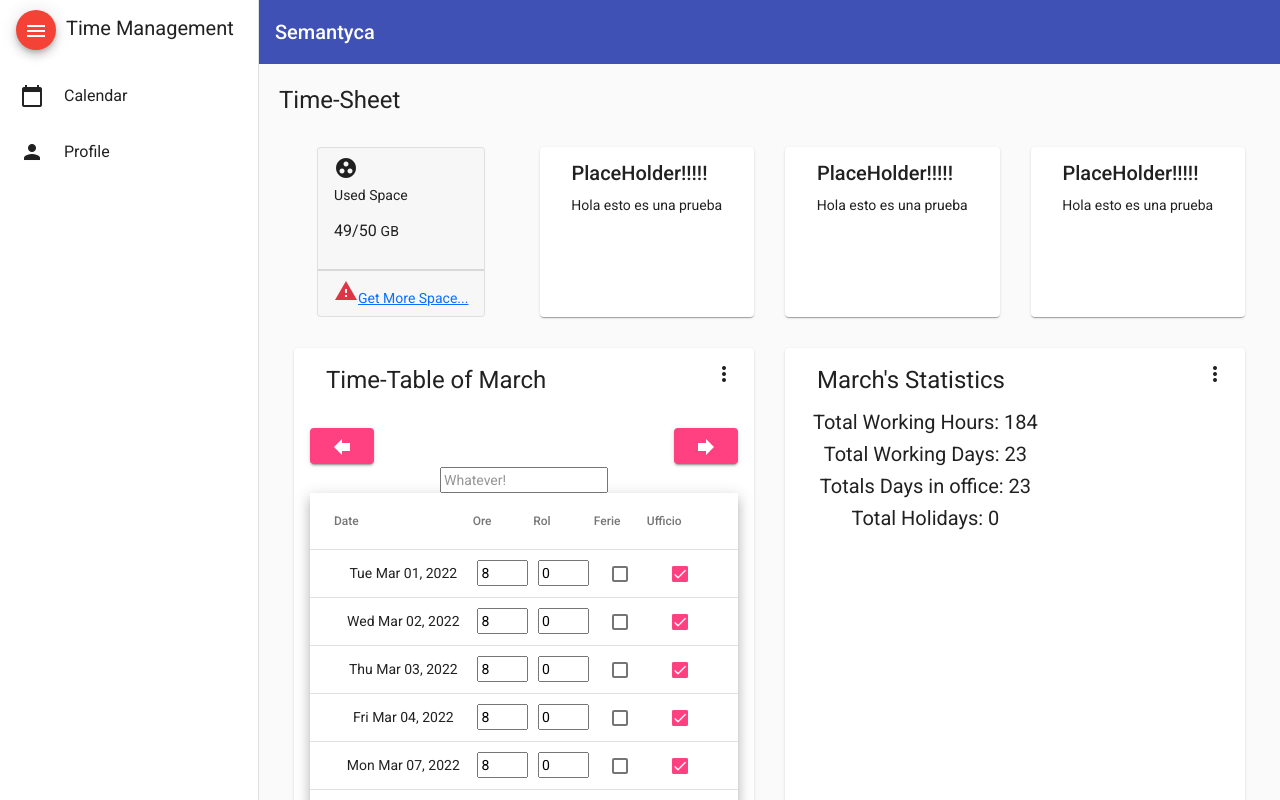
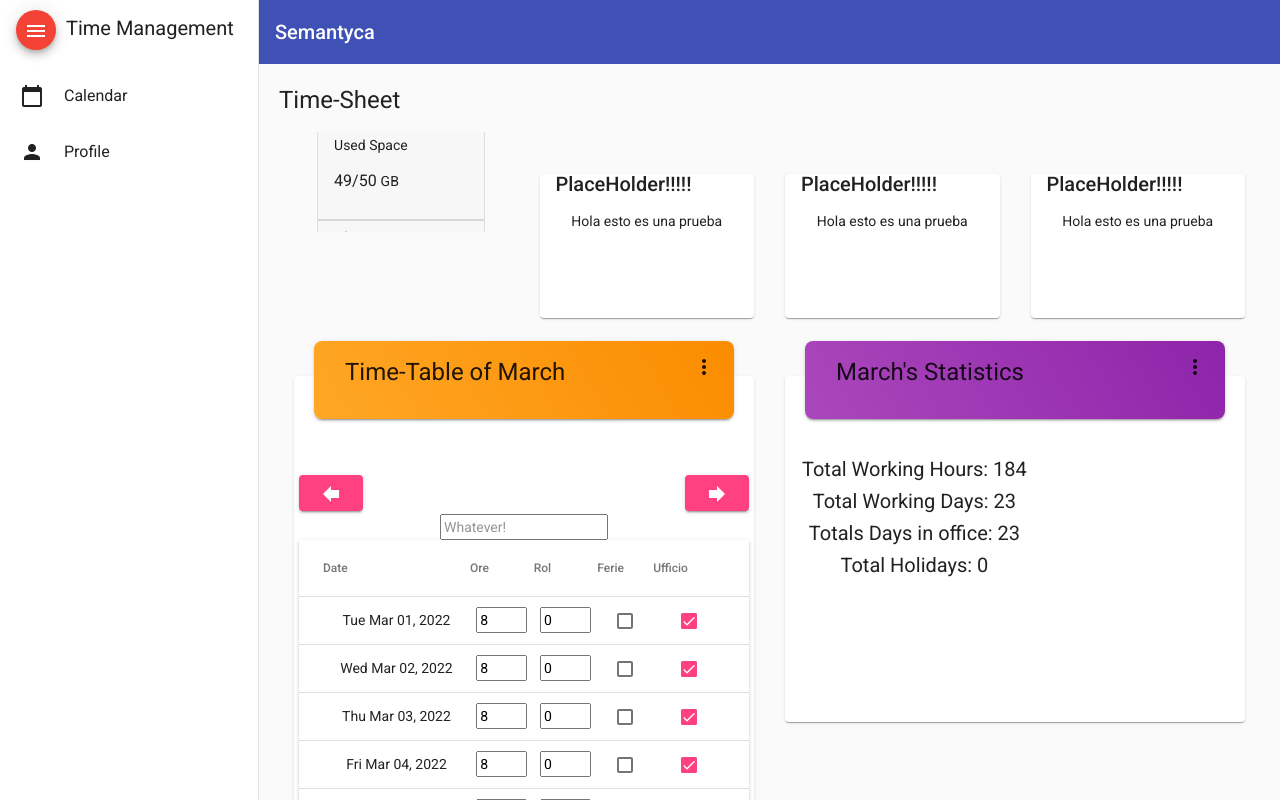
Before and after one commit to ecalivab/angularTimeManagement, an Angular app: page / in a window 1280 px wide. Built offline with nearby package versions, Linux system fonts and the light colour scheme.

Commit message:
css changes

```diff
--- a/src/app/dashboard/dashboard.component.html
+++ b/src/app/dashboard/dashboard.component.html
@@ -1,6 +1,6 @@
 <div class="grid-container">
   <h1 class="mat-h1">Time-Sheet</h1>
-  <mat-grid-list cols="4" rowHeight="200px">
+  <mat-grid-list cols="4" rowHeight="100px">
     <!--Start of Cards-->
     <mat-grid-tile [colspan]="1" [rowspan]="1">
       <div class="card card-stats">
@@ -22,7 +22,7 @@
               </div>
     </mat-grid-tile>
 
-    <mat-grid-tile [colspan]="1" [rowspan]="1">
+    <mat-grid-tile [colspan]="1" [rowspan]="2">
       <mat-card class="dashboard-card">
         <mat-card-header>
           <mat-card-title>
@@ -35,7 +35,7 @@
       </mat-card>
     </mat-grid-tile>
 
-    <mat-grid-tile [colspan]="1" [rowspan]="1">
+    <mat-grid-tile [colspan]="1" [rowspan]="2">
       <mat-card class="dashboard-card">
         <mat-card-header>
           <mat-card-title>
@@ -48,7 +48,7 @@
       </mat-card>
     </mat-grid-tile>
 
-    <mat-grid-tile [colspan]="1" [rowspan]="1">
+    <mat-grid-tile [colspan]="1" [rowspan]="2">
       <mat-card class="dashboard-card">
         <mat-card-header>
           <mat-card-title>
@@ -63,9 +63,9 @@
 
     <!--END OF CARDS-->
 
-    <mat-grid-tile [colspan]="2" [rowspan]="7">
+    <mat-grid-tile [colspan]="2" [rowspan]="15">
       <mat-card class="dashboard-card">
-        <mat-card-header>
+        <mat-card-header id =tableHeader class="cardHeader">
           <mat-card-title>
             <ng-container *ngIf="currentMonth$ | async | date:'MMMM' as cm ; else elseTemplate">
                 <h1>Time-Table of {{cm}}</h1>
@@ -102,9 +102,9 @@
       </mat-card>
     </mat-grid-tile>
 
-    <mat-grid-tile [colspan]="2" [rowspan]="3">
+    <mat-grid-tile [colspan]="2" [rowspan]="4">
       <mat-card class="dashboard-card">
-        <mat-card-header>
+        <mat-card-header class="cardHeader" id="statisticsHeader">
           <mat-card-title>
             <ng-container *ngIf="currentMonth$ | async | date:'MMMM' as cm ; else elseTemplate">
                 <h1>{{cm}}'s Statistics</h1>
@@ -126,6 +126,5 @@
         </mat-card-content>
       </mat-card>
     </mat-grid-tile>
-
   </mat-grid-list>
 </div>
--- a/src/app/dashboard/dashboard.component.scss
+++ b/src/app/dashboard/dashboard.component.scss
@@ -19,3 +19,45 @@
 .dashboard-card-content {
   text-align: center;
 }
+
+$orange-400: #ffa726 !default;
+$orange-500: #ff9800 !default;
+$orange-600: #fb8c00 !default;
+$purple-400: #ab47bc !default;
+$purple-500: #9c27b0 !default;
+$purple-600: #8e24aa !default;
+
+$bmd-shadow-umbra-opacity: 0.2 !default;
+$bmd-shadow-penumbra-opacity: 0.14 !default;
+$bmd-shadow-ambient-opacity: 0.12 !default;
+
+$bmd-shadow-2dp: 0 2px 2px 0 rgba(#000, $bmd-shadow-penumbra-opacity), 0 3px 1px -2px rgba(#000, $bmd-shadow-umbra-opacity), 0 1px 5px 0 rgba(#000, $bmd-shadow-ambient-opacity);
+
+
+.cardHeader {
+  padding:5px !important;
+  z-index: 3 !important;
+  border-radius: 8px;
+  padding: 15px!important;
+  margin: 0 20px 0 20px;
+  position: relative;
+  bottom: 35px;
+  box-shadow: $bmd-shadow-2dp;
+}
+
+#tableHeader{
+   background: linear-gradient(60deg, $orange-400, $orange-600)!important;
+}
+
+#statisticsHeader{
+background: linear-gradient(60deg, $purple-400, $purple-600);
+}
+
+ .mat-card{
+  padding:0 !important;
+  margin: 27px 0 0 0;
+}
+
+.mat-card-content{
+  padding:5px !important;
+}
--- a/src/app/sidenav/sidenav.component.css
+++ b/src/app/sidenav/sidenav.component.css
@@ -13,7 +13,7 @@
 .mat-toolbar.mat-primary {
   position: sticky;
   top: 0;
-  z-index: 1;
+  z-index: 4;
 }
 
 #SideNavButton {
--- a/src/app/time-table/time-table.component.html
+++ b/src/app/time-table/time-table.component.html
@@ -4,7 +4,7 @@
 <br>
 
 
-<div class="mat-elevation-z8">
+<div class="mat-elevation-z2">
   <table mat-table [dataSource]="dataSource" class="full-width-table" matSort aria-label="Elements">
     <!-- Date Column -->
     <ng-container matColumnDef="Date">
```
